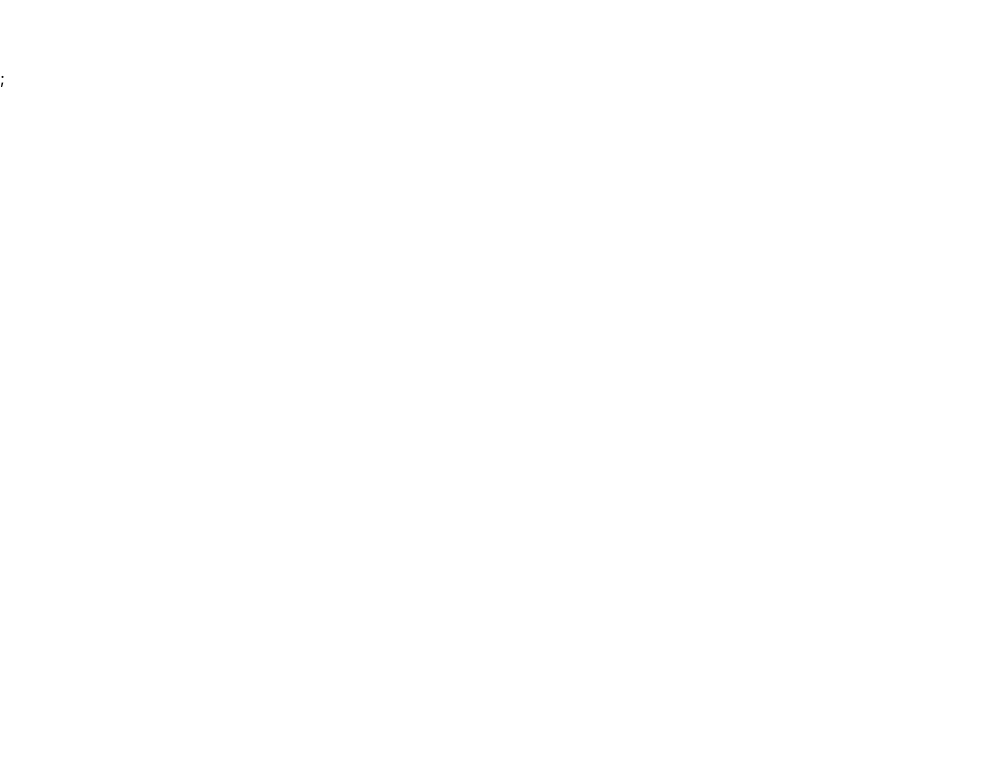
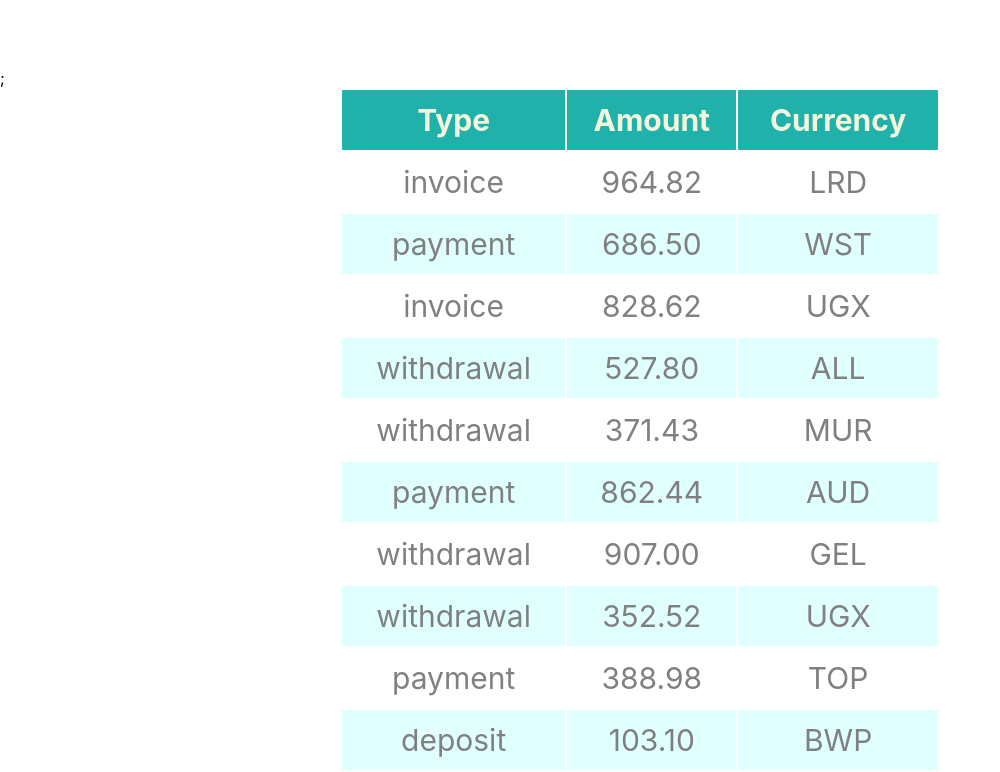
Before and after one commit to Vitalii-Prokopenko/goit-react-hw-01-components, a React (Create React App) app: page / in a window 1280 px wide. Shown: the part 2019-2791 px from the top of the page, without its empty margins (0-1000 px from the left). Before the commit the page ends 2107 px from the top, so only its background shows below. Built offline with nearby package versions, Linux system fonts and the light colour scheme.

Commit message:
adds transaction history

```diff
--- a/src/components/App.jsx
+++ b/src/components/App.jsx
@@ -1,9 +1,12 @@
 import user from 'user.json';
 import data from 'data.json';
 import friends from 'friends.json';
+import transactions from 'transactions.json';
+
 import { Profile } from 'components/profile/Profile';
 import { Statistics } from 'components/statistics/Statistics';
 import { FriendList } from 'components/friend-list/FriendList';
+import { TransactionHistory } from 'components/transaction-history/TransactionHistory';
 
 export const App = () => {
   return (
@@ -29,8 +32,7 @@
       />
       <Statistics title="Upload stats" stats={data} />
       <FriendList friends={friends} />;
+      <TransactionHistory items={transactions} />
     </>
   );
 };
-
-// title="Upload stats"
--- /dev/null
+++ b/src/components/transaction-history/TransactionHistory.jsx
@@ -0,0 +1,36 @@
+// #4 Transaction history
+import PropTypes from 'prop-types';
+import css from 'components/transaction-history/transaction-history.module.css';
+
+export const TransactionHistory = ({ items }) => (
+  <table className={css['transaction__history']}>
+    <thead className={css['transaction__head']}>
+      <tr>
+        <th>Type</th>
+        <th>Amount</th>
+        <th>Currency</th>
+      </tr>
+    </thead>
+
+    <tbody className={css['transaction__body']}>
+      {items.map(item => (
+        <tr key={item.id} className={css['transaction__row']}>
+          <td>{item.type}</td>
+          <td>{item.amount}</td>
+          <td>{item.currency}</td>
+        </tr>
+      ))}
+    </tbody>
+  </table>
+);
+
+TransactionHistory.propTypes = {
+  items: PropTypes.arrayOf(
+    PropTypes.shape({
+      id: PropTypes.string.isRequired,
+      type: PropTypes.string.isRequired,
+      amount: PropTypes.string.isRequired,
+      currency: PropTypes.string.isRequired,
+    })
+  ),
+};
--- /dev/null
+++ b/src/components/transaction-history/transaction-history.module.css
@@ -0,0 +1,44 @@
+/* Styles for transaction history */
+.transaction__history {
+  margin: 0 auto;
+  width: 600px;
+  height: auto;
+  text-align: center;
+  font-size: 30px;
+}
+
+.transaction__history:hover {
+  box-shadow: rgba(0, 0, 0, 0.25) 0px 54px 55px,
+    rgba(0, 0, 0, 0.12) 0px -12px 30px, rgba(0, 0, 0, 0.12) 0px 4px 6px,
+    rgba(0, 0, 0, 0.17) 0px 12px 13px, rgba(0, 0, 0, 0.09) 0px -3px 5px;
+}
+
+.transaction__head {
+  height: 60px;
+  color: beige;
+  background-color: lightseagreen;
+}
+
+.transaction__body {
+  color: gray;
+  background-color: lightcyan;
+}
+
+.transaction__row {
+  height: 60px;
+}
+
+.transaction__row:nth-child(2n + 1) {
+  background-color: white;
+}
+
+.transaction__row:nth-child(2n) {
+  background-color: lightcyan;
+}
+
+.transaction__row:hover {
+  color: crimson;
+  border-color: #333;
+  box-shadow: rgba(50, 50, 93, 0.25) 0px 30px 60px -12px inset,
+    rgba(0, 0, 0, 0.3) 0px 18px 36px -18px inset;
+}
--- /dev/null
+++ b/src/transactions.json
@@ -0,0 +1,122 @@
+[
+  {
+    "id": "1e0700a2-5183-4291-85cc-2065a036a683",
+    "type": "invoice",
+    "amount": "964.82",
+    "currency": "LRD"
+  },
+  {
+    "id": "a30f821b-4d25-4ff0-abdd-e340b3f0dd2b",
+    "type": "payment",
+    "amount": "686.50",
+    "currency": "WST"
+  },
+  {
+    "id": "44dca67a-8e5a-4798-bf8e-b15efd4e1abd",
+    "type": "invoice",
+    "amount": "828.62",
+    "currency": "UGX"
+  },
+  {
+    "id": "ea8ed3dc-2b68-4a53-905a-53ecb0adef33",
+    "type": "withdrawal",
+    "amount": "527.80",
+    "currency": "ALL"
+  },
+  {
+    "id": "ea76146a-0b00-4b80-bc02-a8c822176712",
+    "type": "withdrawal",
+    "amount": "371.43",
+    "currency": "MUR"
+  },
+  {
+    "id": "63ca02f9-d637-46b5-9237-f3b24425e029",
+    "type": "payment",
+    "amount": "862.44",
+    "currency": "AUD"
+  },
+  {
+    "id": "ed0263e8-59a5-4bf1-87e0-2bb88e53dc34",
+    "type": "withdrawal",
+    "amount": "907.00",
+    "currency": "GEL"
+  },
+  {
+    "id": "6013bad0-750c-4691-8bc2-d8f2b43969c4",
+    "type": "withdrawal",
+    "amount": "352.52",
+    "currency": "UGX"
+  },
+  {
+    "id": "252c7be4-8b06-4fa7-8d42-61fb835b70d5",
+    "type": "payment",
+    "amount": "388.98",
+    "currency": "TOP"
+  },
+  {
+    "id": "4eaab41b-b967-40ac-82ed-85fc66f646f1",
+    "type": "deposit",
+    "amount": "103.10",
+    "currency": "BWP"
+  },
+  {
+    "id": "9648a350-8469-42d5-8bf3-18090de5fe67",
+    "type": "withdrawal",
+    "amount": "322.32",
+    "currency": "MRO"
+  },
+  {
+    "id": "9c5c25fb-1a95-4b2f-8d1f-4c4426d677cc",
+    "type": "invoice",
+    "amount": "14.79",
+    "currency": "PYG"
+  },
+  {
+    "id": "43ef232c-80e9-4d6f-b48a-b22405620de3",
+    "type": "payment",
+    "amount": "904.86",
+    "currency": "CHF"
+  },
+  {
+    "id": "5161682e-e620-4019-ab0a-24ceb10fbd20",
+    "type": "withdrawal",
+    "amount": "307.08",
+    "currency": "NOK"
+  },
+  {
+    "id": "7b119d71-42e6-4c42-a141-6818b07bb9ff",
+    "type": "invoice",
+    "amount": "275.07",
+    "currency": "AWG"
+  },
+  {
+    "id": "a4f65722-65c4-4c28-b1f4-b8ed988bb205",
+    "type": "deposit",
+    "amount": "213.10",
+    "currency": "STD"
+  },
+  {
+    "id": "c6e5784b-0ca3-48d6-86e5-b5128af5a523",
+    "type": "invoice",
+    "amount": "116.11",
+    "currency": "CUP CUC"
+  },
+  {
+    "id": "c9ebed6a-3a02-4b49-ac0d-0534b51f2bfd",
+    "type": "invoice",
+    "amount": "878.67",
+    "currency": "HKD"
+  },
+  {
+    "id": "a4a98b0e-b22c-438b-9f83-de2df52110c8",
+    "type": "invoice",
+    "amount": "725.03",
+    "currency": "UYU UYI"
+  },
+  {
+    "id": "b39bfa7a-0166-4c47-94d6-87d20590f746",
+    "type": "payment",
+    "amount": "405.45",
+    "currency": "MDL"
+  }
+]
```
